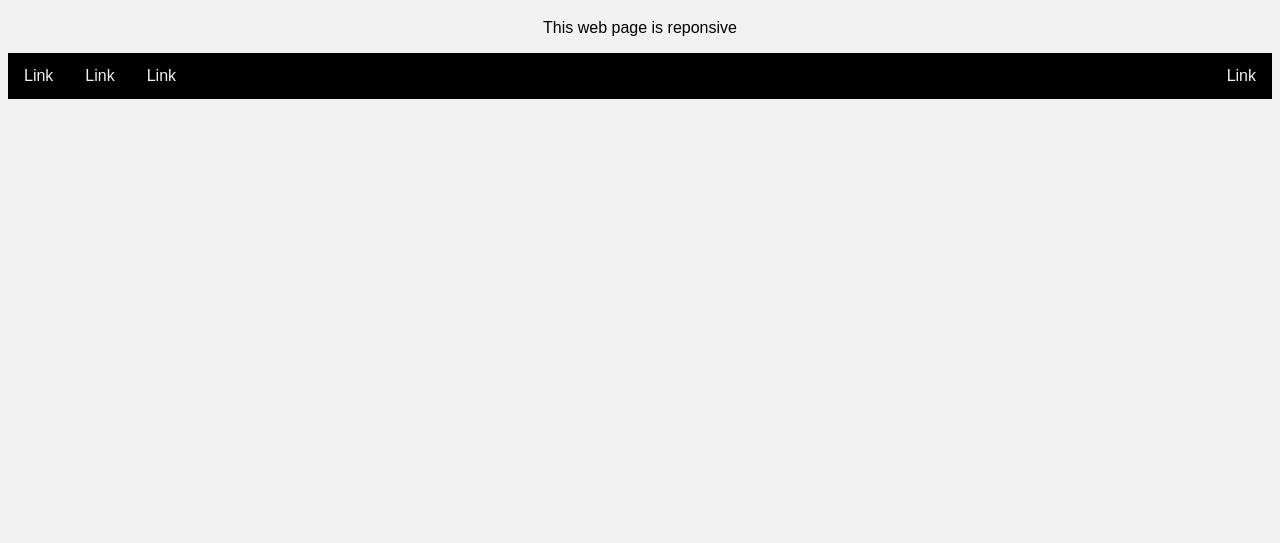
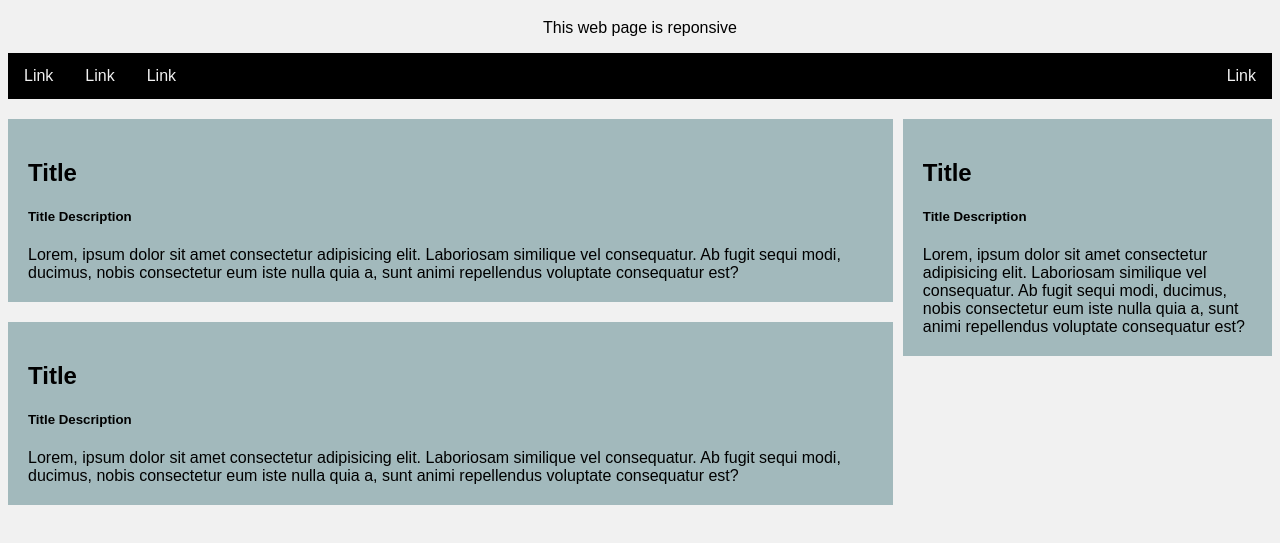
Before and after one commit to nabil828/CSTP-1106-S22-Repository-, a plain HTML site: page lab6b/home.html in a window 1280 px wide. Shown: the part 61-604 px from the top of the page. Drawn offline with Linux system fonts and the light colour scheme.

Commit message:
left and right divs are done

```diff
--- a/lab6b/home.html
+++ b/lab6b/home.html
@@ -20,8 +20,41 @@
         <a href="#" style="float: right"> Link </a>
 
     </div>
-    <div id="left_column"></div>
-    <div id="right_column"></div>
+    <div id="left_column">
+        <div class="card">
+            <h2>
+                Title
+            </h2>
+
+            <h5>
+                Title Description
+            </h5>
+            Lorem, ipsum dolor sit amet consectetur adipisicing elit. Laboriosam similique vel consequatur. Ab fugit sequi modi, ducimus, nobis consectetur eum iste nulla quia a, sunt animi repellendus voluptate consequatur est?
+        </div>
+        <div class="card">
+            <h2>
+                Title
+            </h2>
+
+            <h5>
+                Title Description
+            </h5>
+            Lorem, ipsum dolor sit amet consectetur adipisicing elit. Laboriosam similique vel consequatur. Ab fugit sequi modi, ducimus, nobis consectetur eum iste nulla quia a, sunt animi repellendus voluptate consequatur est?
+        </div>
+    </div>
+    <div id="right_column">
+        <div class="card">
+            <h2>
+                Title
+            </h2>
+
+            <h5>
+                Title Description
+            </h5>
+            Lorem, ipsum dolor sit amet consectetur adipisicing elit. Laboriosam similique vel consequatur. Ab fugit sequi modi, ducimus, nobis consectetur eum iste nulla quia a, sunt animi repellendus voluptate consequatur est?
+        </div>
+
+    </div>
     <div id="footer"></div>
 
 </body>
--- a/lab6b/style.css
+++ b/lab6b/style.css
@@ -8,7 +8,7 @@ body {
     font-family: Arial, Helvetica, sans-serif;
 }
 
-#nav{
+#nav {
     background-color: black;
     overflow: hidden;
 }
@@ -24,5 +24,26 @@ body {
 
 #nav a:hover {
     background-color: #f1f1f1;
-    color: #333 ;
+    color: #333;
 }
+
+.card {
+    background-color: #a2b9bc;
+    padding: 20px;
+    margin-top: 20px;
+}
+
+#left_column {
+    width: 70%;
+    float: left;
+}
+
+#right_column {
+    width: 30%;
+    float: right;
+    padding-left: 10px;
+}
+
+* {
+    box-sizing: border-box;
+}
```
